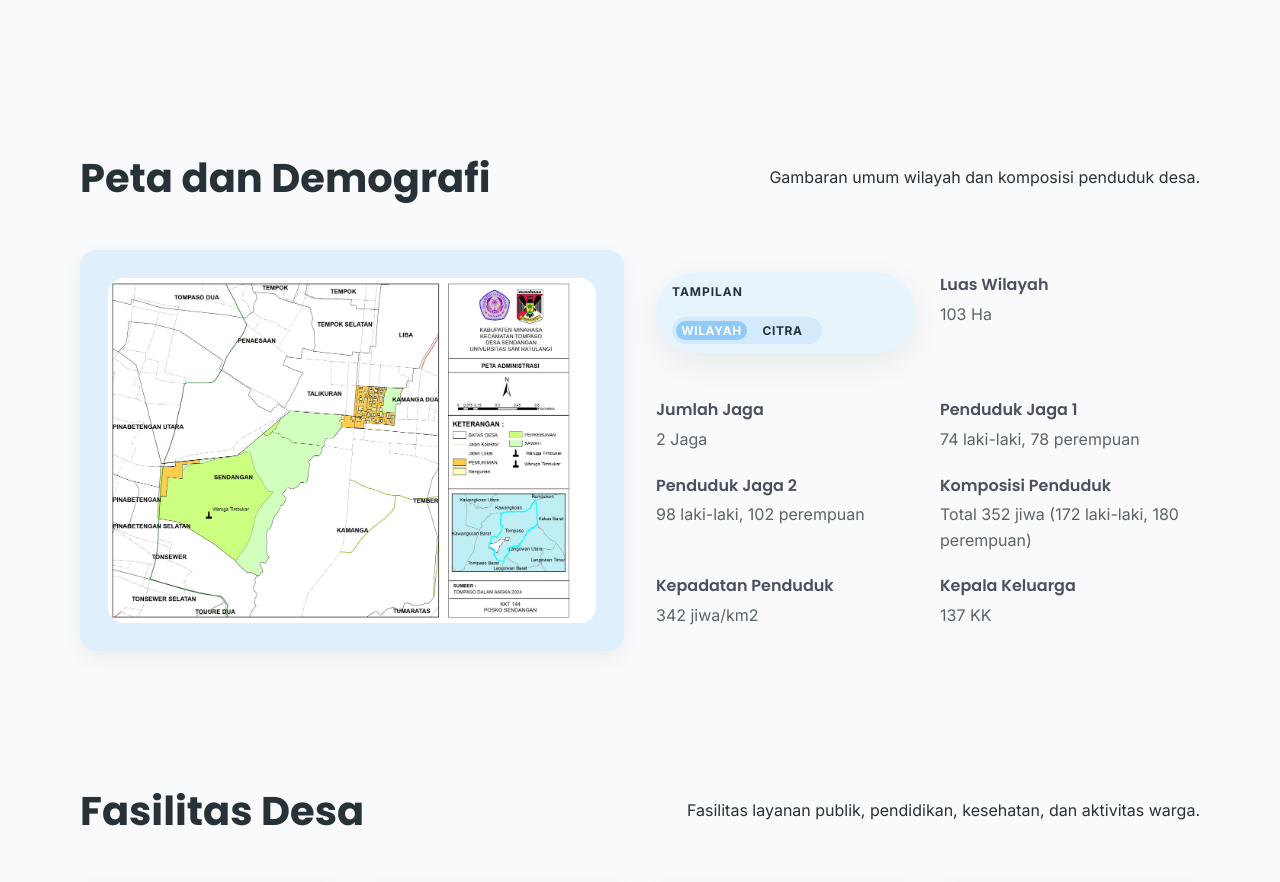
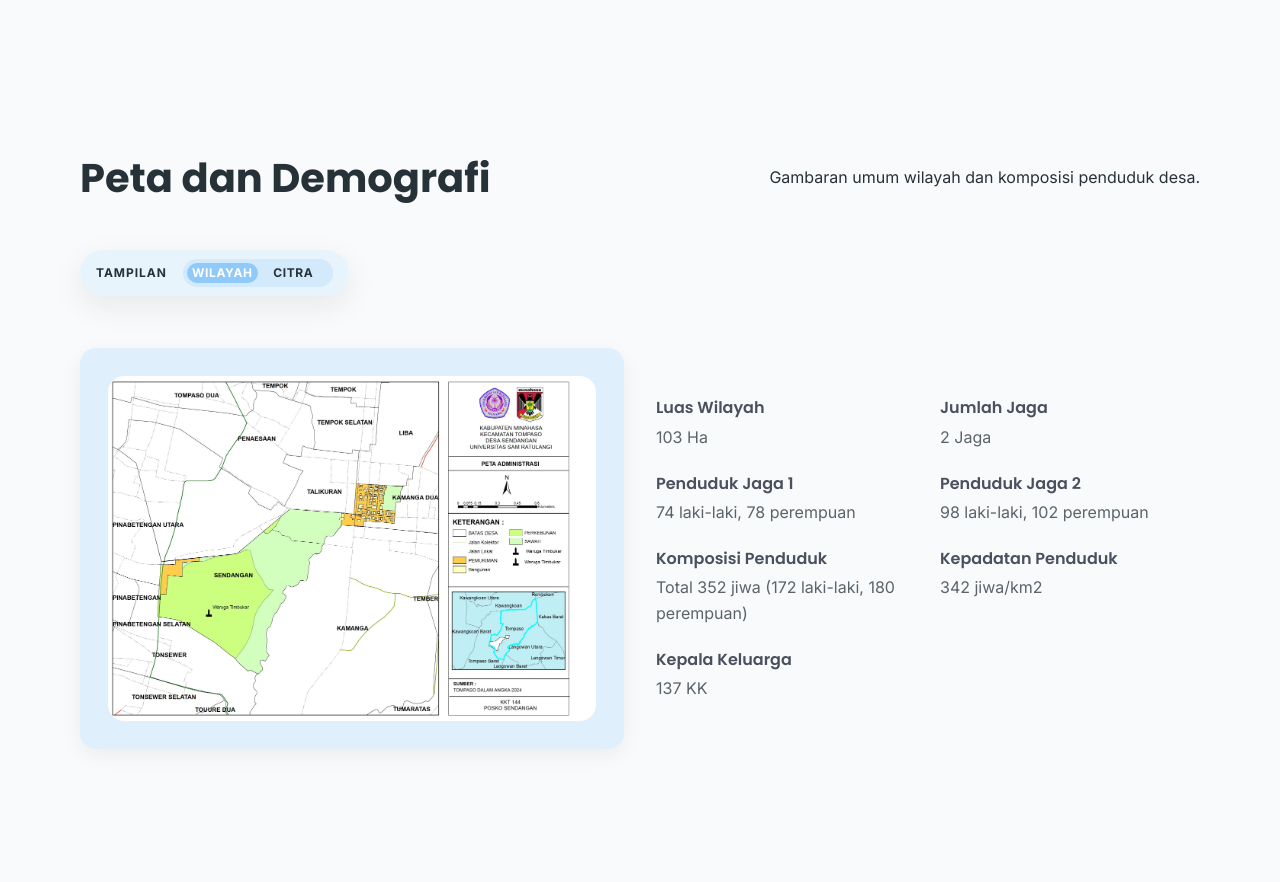
Before and after one commit to sendangantompaso144/webd-sendangan, a PHP site: page /profil.php in a window 1280 px wide. Shown: the part 532-1414 px from the top of the page. Run offline with PHP 8.4, Linux system fonts and the light colour scheme; some libraries are stand-ins or nearby versions.

Commit message:
profil map

```diff
--- a/assets/css/main.css
+++ b/assets/css/main.css
@@ -979,6 +979,17 @@ img {
     color: rgba(38, 50, 56, 0.75);
 }
 
+.demografi-map-section {
+    display: grid;
+    gap: 1.75rem;
+}
+
+.demografi-map-toggle-wrapper {
+    display: flex;
+    justify-content: flex-start;
+    align-items: center;
+}
+
 .map-display--interactive {
     background: rgba(144, 202, 249, 0.25);
     border-radius: var(--radius-large);
@@ -1731,6 +1742,10 @@ body.modal-open {
         justify-content: space-between;
     }
 
+    .demografi-map-toggle-wrapper {
+        width: 100%;
+    }
+
     .hero-stats {
         margin-top: -2.5rem;
         min-height: auto;
--- a/profil.php
+++ b/profil.php
@@ -168,7 +168,23 @@ render_base_layout([
                         <h2>Peta dan Demografi</h2>
                         <p>Gambaran umum wilayah dan komposisi penduduk desa.</p>
                     </div>
-                    <div class="demografi-grid"<?php if ($mapInitialView !== 'none'): ?> data-map-section data-map-mode="<?= e($mapInitialView) ?>"<?php endif; ?>>
+                    <div class="demografi-map-section"<?php if ($mapInitialView !== 'none'): ?> data-map-section data-map-mode="<?= e($mapInitialView) ?>"<?php endif; ?>>
+                        <?php if ($mapToggleEnabled): ?>
+                            <div class="demografi-map-toggle-wrapper">
+                                <div class="map-toggle demografi-map-toggle" data-map-toggle>
+                                    <span class="map-toggle-label">Tampilan</span>
+                                    <label class="map-toggle-switch">
+                                        <input type="checkbox" data-map-toggle-input aria-label="Tampilkan peta citra (satelit)">
+                                        <span class="map-toggle-slider">
+                                            <span class="map-toggle-option map-toggle-option-default">Wilayah</span>
+                                            <span class="map-toggle-option map-toggle-option-satellite">Citra</span>
+                                        </span>
+                                    </label>
+                                    <!-- <span class="map-toggle-caption" data-map-toggle-caption data-default="Peta Wilayah" data-satellite="Peta Citra" aria-live="polite">Peta Wilayah</span> -->
+                                </div>
+                            </div>
+                        <?php endif; ?>
+                        <div class="demografi-grid">
                             <?php if ($mapInitialView !== 'none'): ?>
                                 <div class="map-display map-display--interactive" data-map-display>
                                     <?php if ($mapHasDefault): ?>
@@ -188,25 +204,13 @@ render_base_layout([
                                 </div>
                             <?php endif; ?>
                             <div class="demografi-info">
-                            <?php if ($mapToggleEnabled): ?>
-                                <div class="map-toggle demografi-map-toggle" data-map-toggle>
-                                    <span class="map-toggle-label">Tampilan</span>
-                                    <label class="map-toggle-switch">
-                                        <input type="checkbox" data-map-toggle-input aria-label="Tampilkan peta citra (satelit)">
-                                        <span class="map-toggle-slider">
-                                            <span class="map-toggle-option map-toggle-option-default">Wilayah</span>
-                                            <span class="map-toggle-option map-toggle-option-satellite">Citra</span>
-                                        </span>
-                                    </label>
-                                    <!-- <span class="map-toggle-caption" data-map-toggle-caption data-default="Peta Wilayah" data-satellite="Peta Citra" aria-live="polite">Peta Wilayah</span> -->
-                                </div>
-                            <?php endif; ?>
                                 <?php foreach ($demografi as $item): ?>
                                     <div class="demografi-item">
                                         <span class="demografi-item__label"><?= e($item['label'] ?? '') ?></span>
                                         <span class="demografi-item__value"><?= e($item['value'] ?? '') ?></span>
                                     </div>
                                 <?php endforeach; ?>
+                            </div>
                         </div>
                     </div>
                 </div>
@@ -268,7 +272,7 @@ render_base_layout([
         <?php if ($mapInitialView !== 'none'): ?>
             <script>
                 document.addEventListener('DOMContentLoaded', function () {
-                    var mapSection = document.querySelector('.demografi-grid[data-map-section]');
+                    var mapSection = document.querySelector('.demografi-map-section[data-map-section]');
                     if (!mapSection) {
                         return;
                     }
```
Lines whose indentation alone changed are shown as unchanged.
